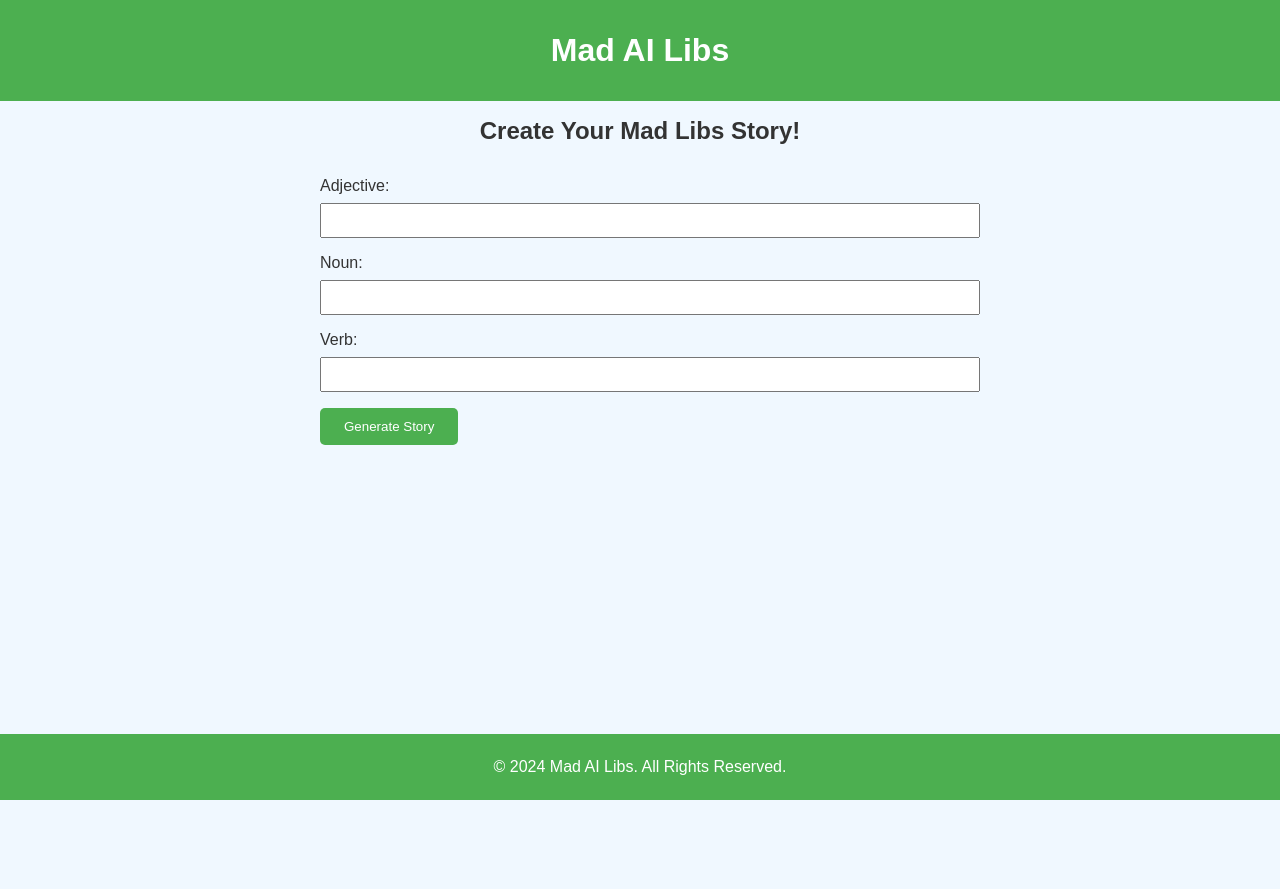
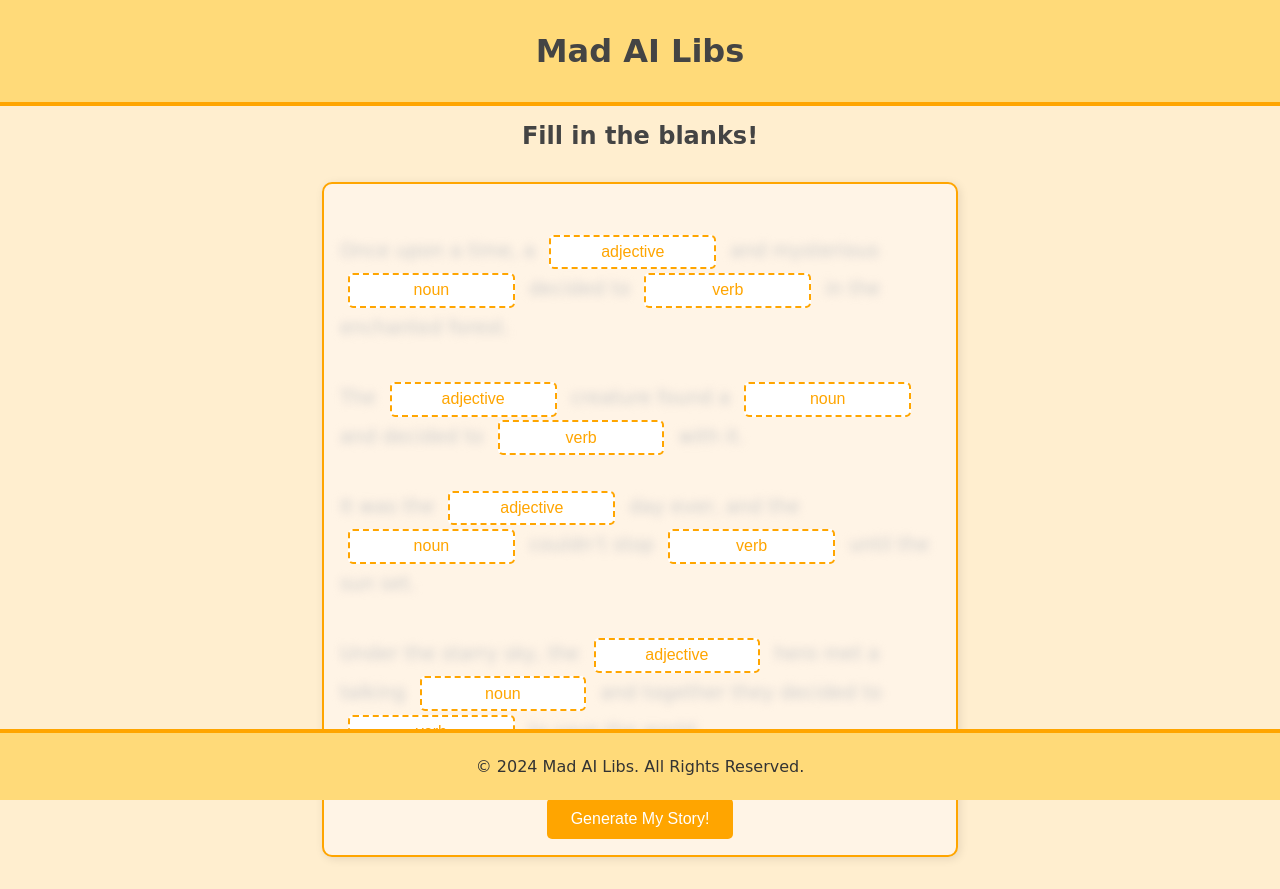
Before and after one commit to YungPak/Mad-AI-Libs, a Flask app: page / in a window 1280 px wide. Before the commit the page ends 800 px from the top, so only its background shows below. Run offline with Flask 3, Linux system fonts and the light colour scheme.

Commit message:
Improved Front End UI

```diff
--- a/static/styles.css
+++ b/static/styles.css
@@ -1,22 +1,24 @@
 body {
-    font-family: Arial, sans-serif;
+    font-family: 'Comic Sans MS', cursive, sans-serif;
+    background-color: #ffeecf;
+    color: #333;
+    text-align: center;
     margin: 0;
     padding: 0;
-    text-align: center;
-    background-color: #f0f8ff;
-    color: #333;
 }
 
 header {
-    background-color: #4caf50;
-    color: white;
+    background-color: #ffda79;
+    color: #333;
     padding: 1rem 0;
+    border-bottom: 4px solid #ffa500;
 }
 
 footer {
-    background-color: #4caf50;
-    color: white;
+    background-color: #ffda79;
+    color: #333;
     padding: 0.5rem 0;
+    border-top: 4px solid #ffa500;
     position: fixed;
     bottom: 0;
     width: 100%;
@@ -24,43 +26,89 @@ footer {
 
 h1, h2 {
     margin: 1rem 0;
+    color: #444;
 }
 
 form {
     margin: 2rem auto;
-    width: 50%;
-    text-align: left;
+    padding: 1rem;
+    width: 80%;
+    max-width: 600px;
+    background-color: #fff4e6;
+    border: 2px solid #ffa500;
+    border-radius: 10px;
+    box-shadow: 2px 2px 10px rgba(0, 0, 0, 0.1);
 }
 
-form label, form input {
-    display: block;
-    margin-bottom: 0.5rem;
+.story p {
+    font-size: 1.2rem;
+    line-height: 1.8;
+    color: #444;
+    text-align: left;
+    margin: 1rem 0;
 }
 
-form input {
-    width: 100%;
-    padding: 0.5rem;
-    margin-bottom: 1rem;
+.story .blank {
+    width: 120px;
+    padding: 0.3rem;
+    font-size: 1rem;
+    text-align: center;
+    border: 2px dashed #ffa500;
+    border-radius: 5px;
+    margin: 0 0.3rem;
 }
 
-form button {
+.story .blank::placeholder {
+    color: #ffa500;
+}
+
+.story .blurred {
+    filter: blur(4px);
+    color: #ccc;
+}
+
+button {
+    margin-top: 1rem;
     padding: 0.7rem 1.5rem;
-    background-color: #4caf50;
+    font-size: 1rem;
+    background-color: #ffa500;
     color: white;
     border: none;
     border-radius: 5px;
     cursor: pointer;
+    transition: background-color 0.3s ease;
 }
 
-form button:hover {
-    background-color: #45a049;
+button:hover {
+    background-color: #ff7f00;
 }
 
-a {
-    color: #4caf50;
-    text-decoration: none;
+button:active {
+    background-color: #cc6600;
 }
 
-a:hover {
-    text-decoration: underline;
+.story p {
+    font-size: 1.2rem;
+    line-height: 2; /* Adds more vertical spacing between sentences */
+    color: #444;
+    text-align: left;
+    margin: 2rem 0; /* Space between paragraphs */
 }
+
+.story .blank {
+    width: 150px;
+    padding: 0.4rem;
+    font-size: 1rem;
+    text-align: center;
+    border: 2px dashed #ffa500;
+    border-radius: 5px;
+    margin: 0 0.5rem;
+    transition: all 0.3s ease-in-out; /* Smooth transition for hover effects */
+}
+
+.story .blank:hover {
+    transform: scale(1.1); /* Slightly enlarges the input box */
+    background-color: #ffefd5; /* Adds a subtle background color on hover */
+    border-color: #ff7f00; /* Changes the border color on hover */
+    box-shadow: 0 4px 10px rgba(255, 127, 0, 0.5); /* Adds a glowing shadow effect */
+}
--- a/templates/index.html
+++ b/templates/index.html
@@ -1,19 +1,48 @@
 {% extends "base.html" %}
 
 {% block content %}
-    <section>
-        <h2>Create Your Mad Libs Story!</h2>
-        <form method="POST" action="/">
-            <label for="adjective">Adjective:</label>
-            <input type="text" id="adjective" name="adjective" required>
-
-            <label for="noun">Noun:</label>
-            <input type="text" id="noun" name="noun" required>
-
-            <label for="verb">Verb:</label>
-            <input type="text" id="verb" name="verb" required>
-
-            <button type="submit">Generate Story</button>
-        </form>
-    </section>
+<section>
+    <h2>Fill in the blanks!</h2>
+    <form method="POST" action="/">
+        <div class="story">
+            <p>
+                <span class="blurred">Once upon a time, a</span>
+                <input type="text" name="adjective1" placeholder="adjective" required class="blank">
+                <span class="blurred">and mysterious</span>
+                <input type="text" name="noun1" placeholder="noun" required class="blank">
+                <span class="blurred">decided to</span>
+                <input type="text" name="verb1" placeholder="verb" required class="blank">
+                <span class="blurred">in the enchanted forest.</span>
+            </p>
+            <p>
+                <span class="blurred">The</span>
+                <input type="text" name="adjective2" placeholder="adjective" required class="blank">
+                <span class="blurred">creature found a</span>
+                <input type="text" name="noun2" placeholder="noun" required class="blank">
+                <span class="blurred">and decided to</span>
+                <input type="text" name="verb2" placeholder="verb" required class="blank">
+                <span class="blurred">with it.</span>
+            </p>
+            <p>
+                <span class="blurred">It was the</span>
+                <input type="text" name="adjective3" placeholder="adjective" required class="blank">
+                <span class="blurred">day ever, and the</span>
+                <input type="text" name="noun3" placeholder="noun" required class="blank">
+                <span class="blurred">couldn’t stop</span>
+                <input type="text" name="verb3" placeholder="verb" required class="blank">
+                <span class="blurred">until the sun set.</span>
+            </p>
+            <p>
+                <span class="blurred">Under the starry sky, the</span>
+                <input type="text" name="adjective4" placeholder="adjective" required class="blank">
+                <span class="blurred">hero met a talking</span>
+                <input type="text" name="noun4" placeholder="noun" required class="blank">
+                <span class="blurred">and together they decided to</span>
+                <input type="text" name="verb4" placeholder="verb" required class="blank">
+                <span class="blurred">to save the world.</span>
+            </p>
+        </div>
+        <button type="submit">Generate My Story!</button>
+    </form>
+</section>
 {% endblock %}
```
